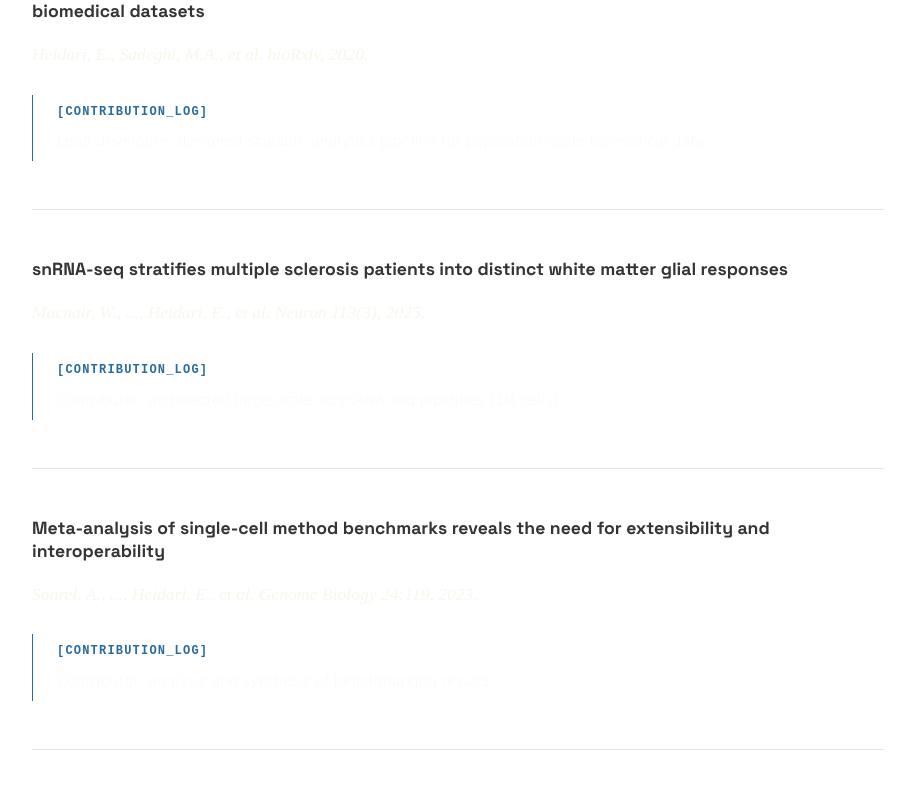
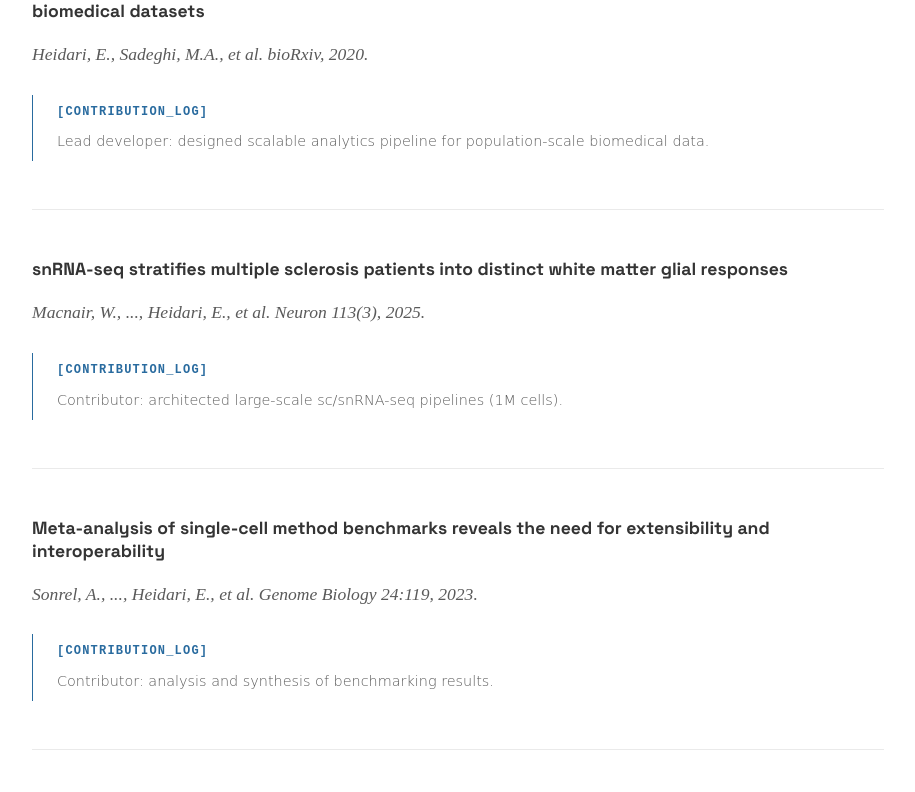
Before and after one commit to EliHei2/elihei2.github.io, a Next.js app: page /publications in a window 1280 px wide. Shown: the part 1488-2280 px from the top of the page, without its empty margins (182-1097 px from the left). Built offline with nearby package versions, Linux system fonts and the light colour scheme.

Commit message:
polish individual pages aesthetics

```diff
--- a/src/app/publications/page.tsx
+++ b/src/app/publications/page.tsx
@@ -58,10 +58,10 @@ export default function Publications() {
                 {publications.map((pub, i) => (
                     <Box key={i} sx={{
                         py: 6,
-                        borderTop: '1px solid rgba(116, 132, 84, 0.2)',
+                        borderTop: '1px solid rgba(52, 52, 52, 0.1)',
                         transition: '0.3s',
                         '&:hover': {
-                            bgcolor: 'rgba(116, 132, 84, 0.03)'
+                            bgcolor: 'rgba(52, 52, 52, 0.03)'
                         }
                     }}>
                         <Typography variant="h5" sx={{
@@ -75,7 +75,7 @@ export default function Publications() {
                         </Typography>
 
                         <Typography variant="body1" sx={{
-                            color: 'rgba(244, 244, 228, 0.7)',
+                            color: '#5a5a5a',
                             fontStyle: 'italic',
                             mb: 3,
                             fontSize: '1.1rem',
@@ -100,7 +100,7 @@ export default function Publications() {
                                 [CONTRIBUTION_LOG]
                             </Typography>
                             <Typography variant="body2" sx={{
-                                color: 'rgba(244, 244, 228, 0.5)',
+                                color: '#5a5a5a',
                                 fontSize: '0.9rem',
                                 lineHeight: 1.6
                             }}>
@@ -110,7 +110,7 @@ export default function Publications() {
                     </Box>
                 ))}
                 {/* Final Border */}
-                <Box sx={{ borderTop: '1px solid rgba(116, 132, 84, 0.2)' }} />
+                <Box sx={{ borderTop: '1px solid rgba(52, 52, 52, 0.1)' }} />
             </Box>
         </Container>
     );
```
